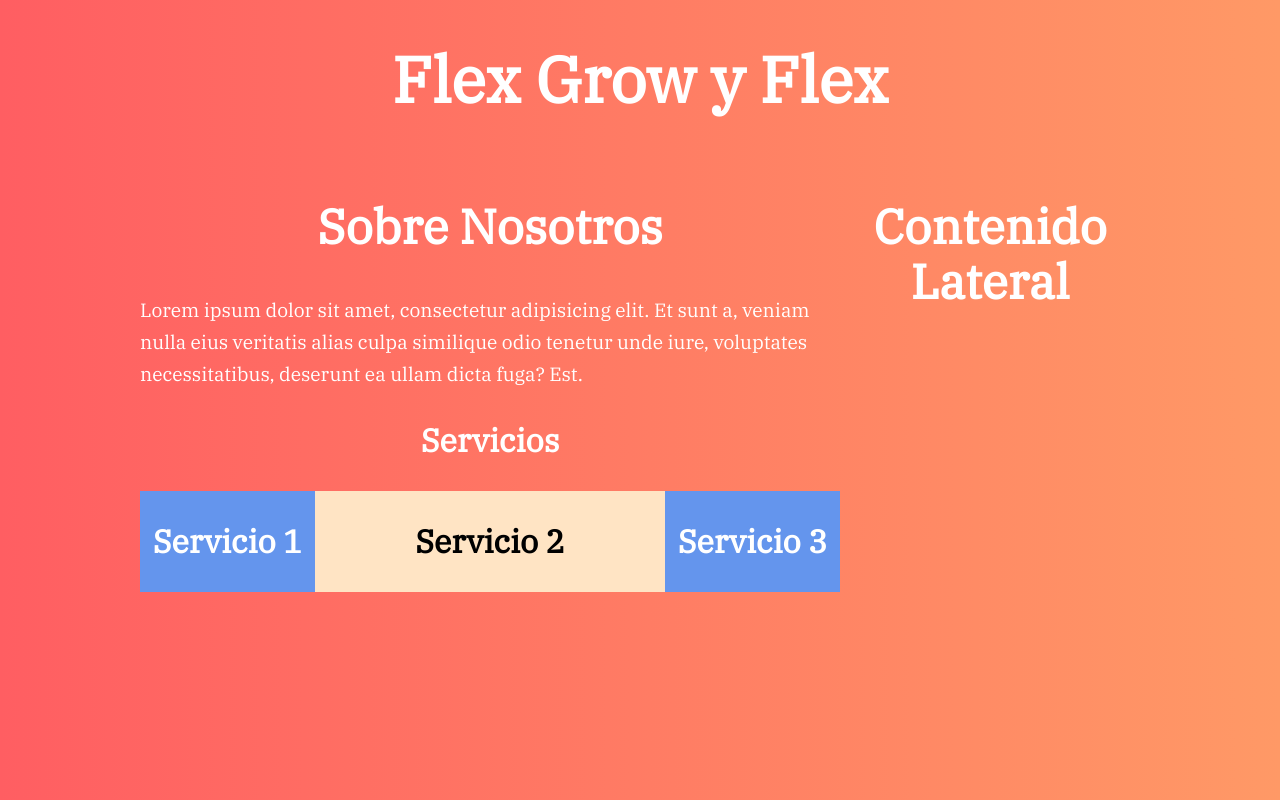
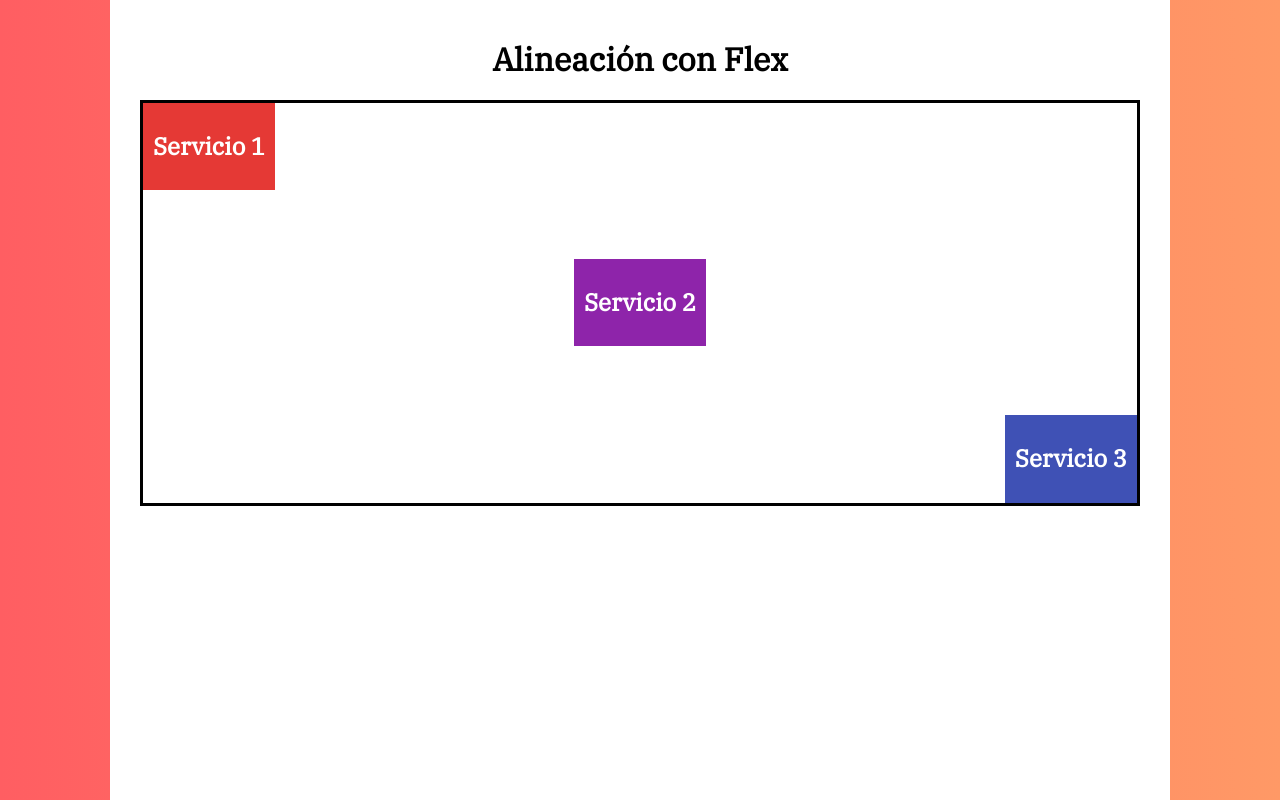
Before and after one commit to Emasesosos/CSS_Flexbox, a React (Create React App) app in the folder basicos_flexbox/: page / in a window 1280 px wide. Built offline with nearby package versions, Linux system fonts and the light colour scheme.

Commit message:
CSS: Alineación Flex

```diff
--- a/basicos_flexbox/src/App.js
+++ b/basicos_flexbox/src/App.js
@@ -4,7 +4,8 @@ import React, { Fragment } from 'react';
 // import FlexWrap from './components/FlexWrap/FlexWrap';
 // import FlexFlowOrder from './components/FlexFlowOrder/FlexFlowOrder';
 // import FlexGrow from './components/FlexGrow/FlexGrow';
-import FlexGrow2 from './components/FlexGrow/FlexGrow2';
+// import FlexGrow2 from './components/FlexGrow/FlexGrow2';
+import AlineacionFlex from './components/AlineacionFlex/AlineacionFlex';
 
 function App() {
   return (
@@ -14,7 +15,8 @@ function App() {
       { /* <FlexWrap/> */ }
       { /* <FlexFlowOrder/> */ }
       { /* <FlexGrow/> */ }
-      {  <FlexGrow2/>  }
+      { /* <FlexGrow2/> */ }
+      { <AlineacionFlex/> }
     </Fragment>
   );
 }
--- /dev/null
+++ b/basicos_flexbox/src/components/AlineacionFlex/AlineacionFlex.js
@@ -0,0 +1,33 @@
+import React from 'react';
+import './index.css'
+
+const AlineacionFlex = () => {
+
+    return (
+
+        <div className="contenedor">
+
+            <h1>Alineación con Flex</h1>
+
+            <div className="contenedor-flex">
+
+                <div className="elemento-flex elemento-1">
+                    <h2>Servicio 1</h2>
+                </div>
+
+                <div className="elemento-flex elemento-2">
+                    <h2>Servicio 2</h2>
+                </div>
+
+                <div className="elemento-flex elemento-3">
+                    <h2>Servicio 3</h2>
+                </div>
+
+            </div>
+
+        </div>
+    );
+
+}
+
+export default AlineacionFlex;
--- /dev/null
+++ b/basicos_flexbox/src/components/AlineacionFlex/index.css
@@ -0,0 +1,68 @@
+body {
+    box-sizing: border-box;
+    margin: 0;
+    background: #ff9966;
+    /* fallback for old browsers */
+    background: -webkit-linear-gradient(to right, #ff5e62, #ff9966);
+    /* Chrome 10-25, Safari 5.1-6 */
+    background: linear-gradient(to right, #ff5e62, #ff9966);
+    /* W3C, IE 10+/ Edge, Firefox 16+, Chrome 26+, Opera 12+, Safari 7+ */
+}
+
+.contenedor {
+    background-color: white;
+    height: calc( 100vh - 20px);
+    max-width: 1000px;
+    margin: 0 auto;
+    padding: 20px 30px 0 30px;
+}
+
+h1,
+h2 {
+    text-align: center;
+    font-family: 'IBM Plex Serif', serif;
+}
+
+h2 {
+    color: white;
+}
+
+.contenedor-flex {
+    display: flex;
+    border: 3px solid black;
+    /* Direcciones */
+    flex-direction: row-reverse;
+    /* Wrap */
+    flex-wrap: wrap-reverse;
+    /* Flow: Direction y Wrap => column - row y wrap - nowrap - wrap-reverse  */
+    flex-flow: row wrap;
+    /* Alinear Elementos Horizontal */
+    /* flex-start,flex-end,center,space-around,space-between */
+    justify-content: space-between;
+    /* Alinear Elementos Vertical */
+    height: 400px;
+    align-items: flex-start;
+    align-items: flex-end;
+    align-items: baseline;
+    align-items: center;
+}
+
+.elemento-flex {
+    padding: 10px;
+    /* flex: 1 0 auto; */
+}
+
+.elemento-flex:nth-child(1) {
+    background-color: #E53935;
+    align-self: flex-start;
+}
+
+.elemento-flex:nth-child(2) {
+    /* order: -1; */
+    background-color: #8E24AA;
+}
+
+.elemento-flex:nth-child(3) {
+    background-color: #3F51B5;
+    align-self: flex-end;
+}
```
Also changed, not shown: 1 other file (tests, documents, lock files or other folders).
